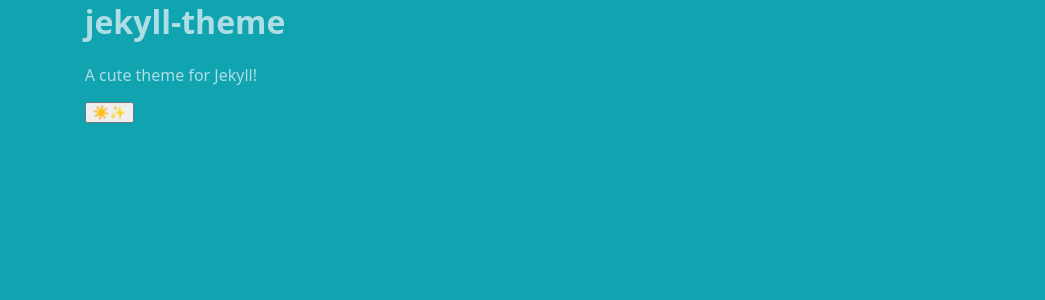
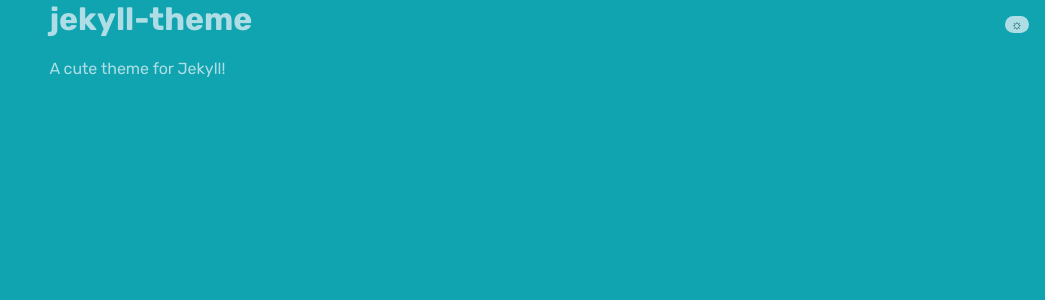
Before and after one commit to junimo-maithili/cute-theme, a Jekyll site: the page built from index.md, in a window 1280 px wide. Shown: the top 300 px of the page, without its empty margins (235-1280 px from the left). Built offline with Jekyll 4.4.1, drawn with Linux system fonts in a browser that asks for light colours; some web fonts are replaced.

Commit message:
Added styling

```diff
--- a/_includes/head.html
+++ b/_includes/head.html
@@ -6,6 +6,6 @@
 
   <link rel="preconnect" href="https://fonts.googleapis.com">
   <link rel="preconnect" href="https://fonts.gstatic.com" crossorigin>
-  <link href="https://fonts.googleapis.com/css2?family=Cherry+Bomb+One&family=DynaPuff:wght@400..700&display=swap" rel="stylesheet">
+  <link href="https://fonts.googleapis.com/css2?family=Rubik:ital,wght@0,300..900;1,300..900&display=swap" rel="stylesheet">
 
 </head>
--- a/_layouts/default.html
+++ b/_layouts/default.html
@@ -8,10 +8,10 @@
 <script>
     const toggleButton = document.getElementById('theme-toggle');
     document.addEventListener("DOMContentLoaded", () => {
-    toggleButton.textContent = "☀️✨";
+    toggleButton.textContent = "☼";
         let currentTheme = document.documentElement.getAttribute("data-theme");
         if (currentTheme === "light") {
-            toggleButton.textContent = "✨💫";
+            toggleButton.textContent = "☾";
         }
     });
 
@@ -23,10 +23,10 @@
         }
 
         if (currentTheme === "dark") {
-            toggleButton.textContent = "✨💫";
+            toggleButton.textContent = "☾";
             document.documentElement.setAttribute("data-theme", "light");
         } else {
-            toggleButton.textContent = "☀️✨"
+            toggleButton.textContent = "☼"
             document.documentElement.setAttribute("data-theme", "dark");
         }
     }
--- a/_sass/base.scss
+++ b/_sass/base.scss
@@ -2,18 +2,21 @@
     --lighter-text-color: #0FA4Af;
     --darker-text-color: #024950;
     --background-color: #AFDDE5;
+    --button-color: #AFDDE5;
 }
 
 html[data-theme="dark"] {
     --lighter-text-color: #AFDDE5;
     --darker-text-color: #024950;
     --background-color: #0FA4Af;
+    --button-color: #024950;
 }
 
 html[data-theme="light"] {
     --lighter-text-color: #0FA4Af;
     --darker-text-color: #024950;
     --background-color: #AFDDE5;
+    --button-color: #024950;
 }
 
 @media (prefers-color-scheme: dark) {
@@ -21,23 +24,32 @@ html[data-theme="light"] {
     --lighter-text-color: #AFDDE5;
     --darker-text-color: #024950;
     --background-color: #0FA4Af;
+    --button-color: #024950;
   }
 }
 
 body {
   background-color: var(--background-color);
   color: var(--lighter-text-color);
-  font-family: "DynaPuff", system-ui;
+  font-family: "Rubik", sans-serif;
   margin: auto;
   max-width: 70ch;
 }
 
+button {
+    background-color: var(--lighter-text-color);
+    color: var(--button-color);
+    border-radius: 10px;
+    border-width: 0px;
+    position: fixed;
+    top: 1rem;
+    right: 1rem;
+    z-index: 1000;
+}
 
-.dynapuff{
-  font-family: "DynaPuff", system-ui;
+.rubik {
+  font-family: "Rubik", sans-serif;
   font-optical-sizing: auto;
-  font-weight: 400;
+  font-weight: 430;
   font-style: normal;
-  font-variation-settings:
-  "wdth" 100;
 }
```
Lines whose indentation alone changed are shown as unchanged.
